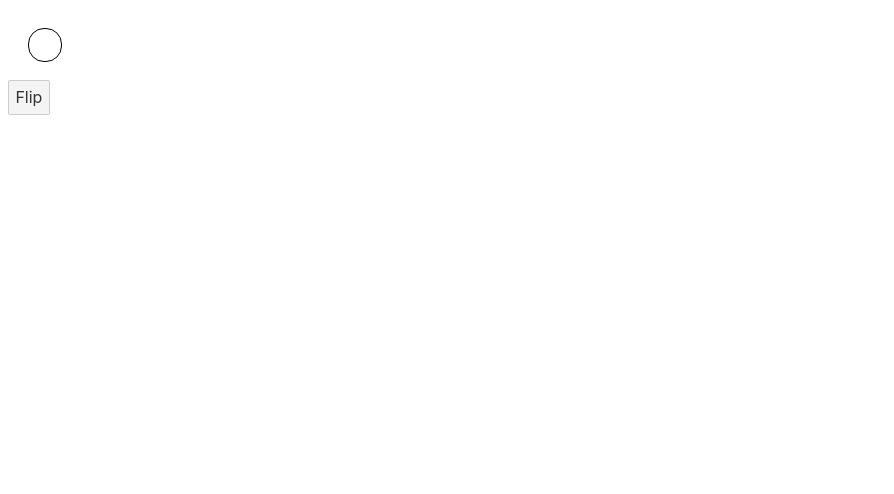
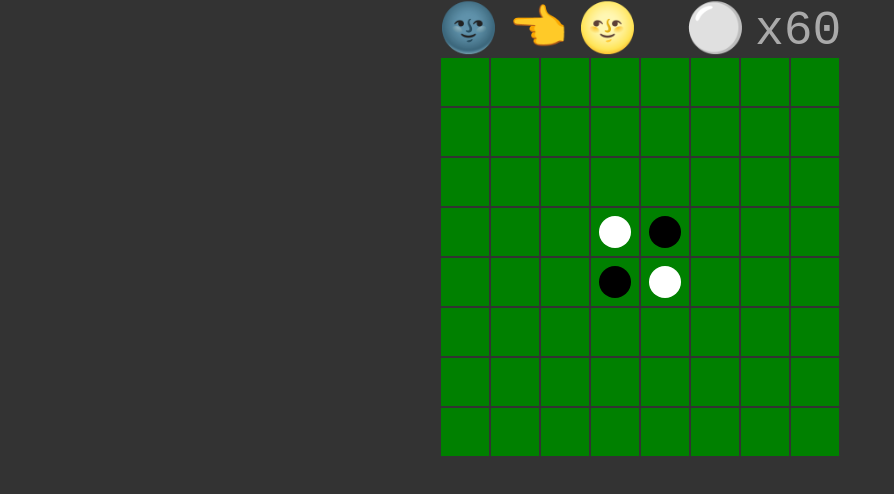
Before and after one commit to kraftwerk28/reversi-game, a Svelte app: page / in a window 1280 px wide. Shown: the top 494 px of the page, without its empty margins (0-894 px from the left). Built offline with nearby package versions, Linux system fonts and the light colour scheme.

Commit message:
Add basic game layout

```diff
--- a/package.json
+++ b/package.json
@@ -5,7 +5,7 @@
     "build": "rollup -c",
     "dev": "rollup -c -w",
     "serve": "sirv public",
-    "start": "run-p dev serve",
+    "start": "npm run dev",
     "gh-pages": "gh-pages -d public/",
     "deploy": "run-s build gh-pages"
   },
@@ -18,7 +18,7 @@
     "rollup-plugin-livereload": "^2.0.0",
     "rollup-plugin-svelte": "^6.0.0",
     "rollup-plugin-terser": "^7.0.0",
-    "svelte": "^3.0.0"
+    "svelte": "^3.29.0"
   },
   "dependencies": {
     "sirv-cli": "^1.0.0"
--- a/public/global.css
+++ b/public/global.css
@@ -1,19 +1,20 @@
-html, body {
+html,
+body {
   position: relative;
   width: 100%;
   height: 100%;
 }
 
 body {
-	color: #333;
-	margin: 0;
-	padding: 8px;
+  color: #AAA;
+  margin: 0px;
   box-sizing: border-box;
-	font-family: -apple-system, BlinkMacSystemFont, "Segoe UI", Roboto, Oxygen-Sans, Ubuntu, Cantarell, "Helvetica Neue", sans-serif;
+  font-family: monospace, 'JetBrains Mono';
+  background: #333;
 }
 
 a {
-	color: rgb(0,100,200);
+  color: rgb(0, 100, 200);
   text-decoration: none;
 }
 
@@ -22,14 +23,17 @@ a:hover {
 }
 
 a:visited {
-	color: rgb(0,80,160);
+  color: rgb(0, 80, 160);
 }
 
 label {
   display: block;
 }
 
-input, button, select, textarea {
+input,
+button,
+select,
+textarea {
   font-family: inherit;
   font-size: inherit;
   -webkit-padding: 0.4em 0;
--- a/rollup.config.js
+++ b/rollup.config.js
@@ -41,7 +41,7 @@ export default {
       dev: !production,
       css: css => {
         css.write('bundle.css');
-      }
+      },
     }),
     resolve({
       browser: true,
--- a/src/App.svelte
+++ b/src/App.svelte
@@ -1,11 +1,7 @@
 <script>
-  import Fishka from './Fishka.svelte';
-
-  let color = 'white';
-  function swapColor() {
-    color = color === 'black' ? 'white' : 'black';
-  }
+  import Field from './Field.svelte';
 </script>
 
-<Fishka {color} />
-<button on:click={swapColor}>Flip</button>
+<svelte:options immutable={true} />
+
+<Field />
--- /dev/null
+++ b/src/Disc.svelte
@@ -0,0 +1,41 @@
+<script>
+  import { swapTrn, STATE } from './utils';
+
+  export let color;
+</script>
+
+<style>
+  .root {
+    display: block;
+    position: relative;
+    width: 3em;
+    height: 3em;
+    background: green;
+    cursor: pointer;
+  }
+  .disc {
+    width: 2em;
+    height: 2em;
+    position: absolute;
+    border-radius: 1em;
+    top: 0.5em;
+    left: 0.5em;
+    box-sizing: border-box;
+  }
+  .w {
+    background: white;
+  }
+  .b {
+    background: black;
+  }
+</style>
+
+<div class="root" on:click>
+  {#if color === STATE.BLACK}
+    <div class="disc b" transition:swapTrn />
+  {/if}
+
+  {#if color === STATE.WHITE}
+    <div class="disc w" transition:swapTrn />
+  {/if}
+</div>
--- /dev/null
+++ b/src/Field.svelte
@@ -0,0 +1,116 @@
+<script>
+  import Disc from './Disc.svelte';
+  import {
+    initGame,
+    getPossibleMoves,
+    STATE,
+    xy2i,
+    ALLOW_BORDER,
+    DENY_BORDER,
+  } from './utils';
+
+  let state = initGame();
+  $: possibleMoves = getPossibleMoves(state);
+
+  function setDisc(i) {
+    const rowToFlip = possibleMoves.get(i);
+    if (!rowToFlip) {
+      return;
+    }
+    state.board[i] = state.move;
+    for (const i of rowToFlip) {
+      state.board[i] = state.move;
+    }
+
+    state.move = state.move === STATE.BLACK ? STATE.WHITE : STATE.BLACK;
+    state.board = state.board.slice();
+  }
+
+  let fieldNode;
+  $: fieldBounds = fieldNode?.getBoundingClientRect();
+  const markerState = { color: 0 };
+  let markerStyle = '';
+  $: iswhite = state.move === STATE.WHITE;
+  $: {
+    if (fieldBounds) {
+      const { x, y, color } = markerState;
+      markerStyle = `
+        left: ${(x / 8) * (fieldBounds.width - 14) + x * 2}px;
+        top: ${(y / 8) * (fieldBounds.height - 14) + y * 2}px;
+        border: ${
+          color === 0 ? 'transparent' : color === 1 ? DENY_BORDER : ALLOW_BORDER
+        };
+      `;
+    }
+  }
+
+  function onMouseMove(evt) {
+    const { left, top, width, height } = fieldBounds;
+    const { clientX, clientY } = evt;
+    const [x, y] = [
+      (((clientX - left) / width) * 8) | 0,
+      (((clientY - top) / height) * 8) | 0,
+    ];
+    markerState.color = possibleMoves.has(xy2i(x, y)) ? 2 : 1;
+    if (x === markerState.x && y === markerState.y) {
+      return;
+    }
+    markerState.x = x;
+    markerState.y = y;
+  }
+  function onMouseLeave() {
+    markerState.color = 0;
+  }
+</script>
+
+<style>
+  .field-container {
+    display: flex;
+    flex-direction: column;
+    align-items: center;
+  }
+  .field-root {
+    position: relative;
+    display: grid;
+    grid-template-columns: repeat(8, auto);
+    justify-content: center;
+    grid-gap: 2px;
+  }
+  .marker {
+    width: 3em;
+    height: 3em;
+    position: absolute;
+    box-sizing: border-box;
+    transition: left 0.2s, top 0.2s, border-color 0.2s;
+    pointer-events: none;
+  }
+  .iswhite {
+    transform: scaleX(-1);
+  }
+  .game-status span {
+    transition: transform 0.2s;
+    font-size: 3em;
+    display: inline-block;
+  }
+</style>
+
+<div class="field-container">
+  <div class="game-status">
+    <span>&#x1F31A</span>
+    <span class:iswhite>&#x1F448</span>
+    <span>&#x1F31D</span>
+    <span>&nbsp;</span>
+    <span>&#x26AA</span>
+    <span>x{64 - state.board.filter((c) => c > 0).length}</span>
+  </div>
+  <div
+    class="field-root"
+    bind:this={fieldNode}
+    on:mousemove={onMouseMove}
+    on:mouseleave={onMouseLeave}>
+    {#each state.board as item, i}
+      <Disc on:click={() => setDisc(i)} color={item} />
+    {/each}
+    <div class="marker" style={markerStyle} />
+  </div>
+</div>
--- a/src/Fishka.svelte
+++ /dev/null
@@ -1,46 +0,0 @@
-<script>
-	export let color = 'black';
-	const trDur = 300;
-	$: swapTrn = (node, { cl }) => ({
-		delay: cl === color ? trDur : 0,
-		duration: trDur,
-		css: (t, u) => `
-			transform: rotateX(${t * 0.5}turn) scale(${(t >= 0.5 ? u : t) * 2 + 1});
-			visibility: ${t >= 0.5 ? 'visible' : 'hidden'};
-		`,
-	});
-</script>
-<style>
-	.root {
-		display: block;
-		position: relative;
-		width: 2em;
-		height: 2em;
-		margin: 20px;
-	}
-	.fishka {
-		width: 2em;
-		height: 2em;
-		position: absolute;
-		border-radius: 1em;
-		cursor: pointer;
-	}
-	.w {
-		background: white;
-		border: 1px solid black;
-	}
-	.b {
-		background: black;
-		border: 1px solid white;
-	}
-</style>
-
-<div class="root">
-	{#if color === 'black'}
-		<div class="fishka b" transition:swapTrn />
-	{/if}
-
-	{#if color === 'white'}
-		<div class="fishka w" transition:swapTrn />
-	{/if}
-</div>
--- /dev/null
+++ b/src/utils.js
@@ -0,0 +1,74 @@
+import { linear } from 'svelte/easing';
+
+// Disc flip animation
+export const swapTrn = (_, { duration = 300 }) => ({
+  duration,
+  easing: linear,
+  css: (t, u) => {
+    return `
+      transform: rotateX(${t * 0.5}turn)
+                 scale(${(t >= 0.5 ? u : t) * 2 + 1});
+      visibility: ${t >= 0.5 ? 'visible' : 'hidden'};
+    `;
+  },
+});
+
+export const ALLOW_BORDER = '3px solid rgba(0 255 0 / 0.8)';
+export const DENY_BORDER = '3px solid rgba(255 0 0 / 0.8)';
+
+export const i2xy = (i) => [i % 8, (i / 8) | 0];
+export const xy2i = (x, y) => y * 8 + x;
+const directions = [
+  [1, 0], [1, 1], [0, 1], [-1, 1],
+  [-1, 0], [-1, -1], [0, -1], [1, -1],
+];
+
+export function getPossibleMoves(gameState) {
+  const { board, move } = gameState;
+  const allowedMoves = new Map();
+  let otherColor = move === STATE.BLACK ? STATE.WHITE : STATE.BLACK;
+  board
+    .map((cl, idx) => [cl, idx])
+    .filter(([cl]) => cl === move)
+    .forEach(([_, i]) => {
+      const [x, y] = i2xy(i);
+
+      directions.forEach(([dx, dy]) => {
+        let rowToFlip = [];
+        for (
+          let _x = x + dx, _y = y + dy;
+          _x >= 0 && _x < 8 && _y >= 0 && y < 8;
+          _x += dx, _y += dy
+        ) {
+          const idx = xy2i(_x, _y);
+          const c = board[idx];
+          if (c === otherColor) {
+            rowToFlip.push(idx);
+          } else if (c === STATE.NONE) {
+            if (rowToFlip.length) {
+              allowedMoves.set(
+                idx,
+                rowToFlip.concat(allowedMoves.get(idx) || [])
+              );
+            }
+            break;
+          } else {
+            break;
+          }
+        }
+      });
+    });
+  return allowedMoves;
+}
+
+export function initGame() {
+  const f = Array(64).fill(0);
+  f[xy2i(3, 3)] = f[xy2i(4, 4)] = 2;
+  f[xy2i(4, 3)] = f[xy2i(3, 4)] = 1;
+  return { move: STATE.BLACK, board: f };
+}
+
+export const STATE = {
+  NONE: 0, BLACK: 1, WHITE: 2,
+  BLACK_WON: 3, WHITE_WON: 4, TIE: 5,
+};
```
Also changed, not shown: 1 other file (tests, documents, lock files or other folders). Lines whose indentation alone changed are shown as unchanged.
